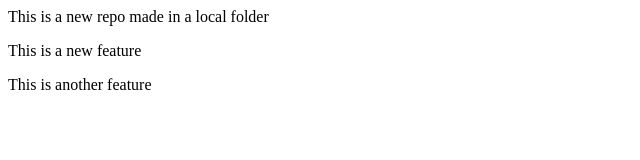
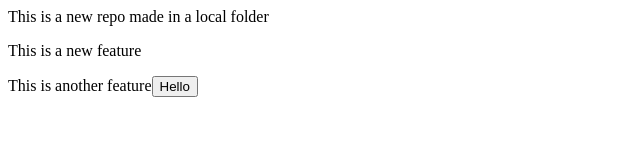
Before and after one commit to Rupkatha-dev/local_repo, a plain HTML site: page index.html in a window 1280 px wide. Shown: the whole page, without its empty margins (0-640 px from the left). Drawn offline with Linux system fonts and the light colour scheme.

Commit message:
Buttonadded in main

```diff
--- a/index.html
+++ b/index.html
@@ -1,3 +1,3 @@
 <p>This is a new repo made in a local folder</p>
 <p>This is a new feature</p>
-<p>This is another feature</p>
+<p>This is another feature<button>Hello</button></p>
```
